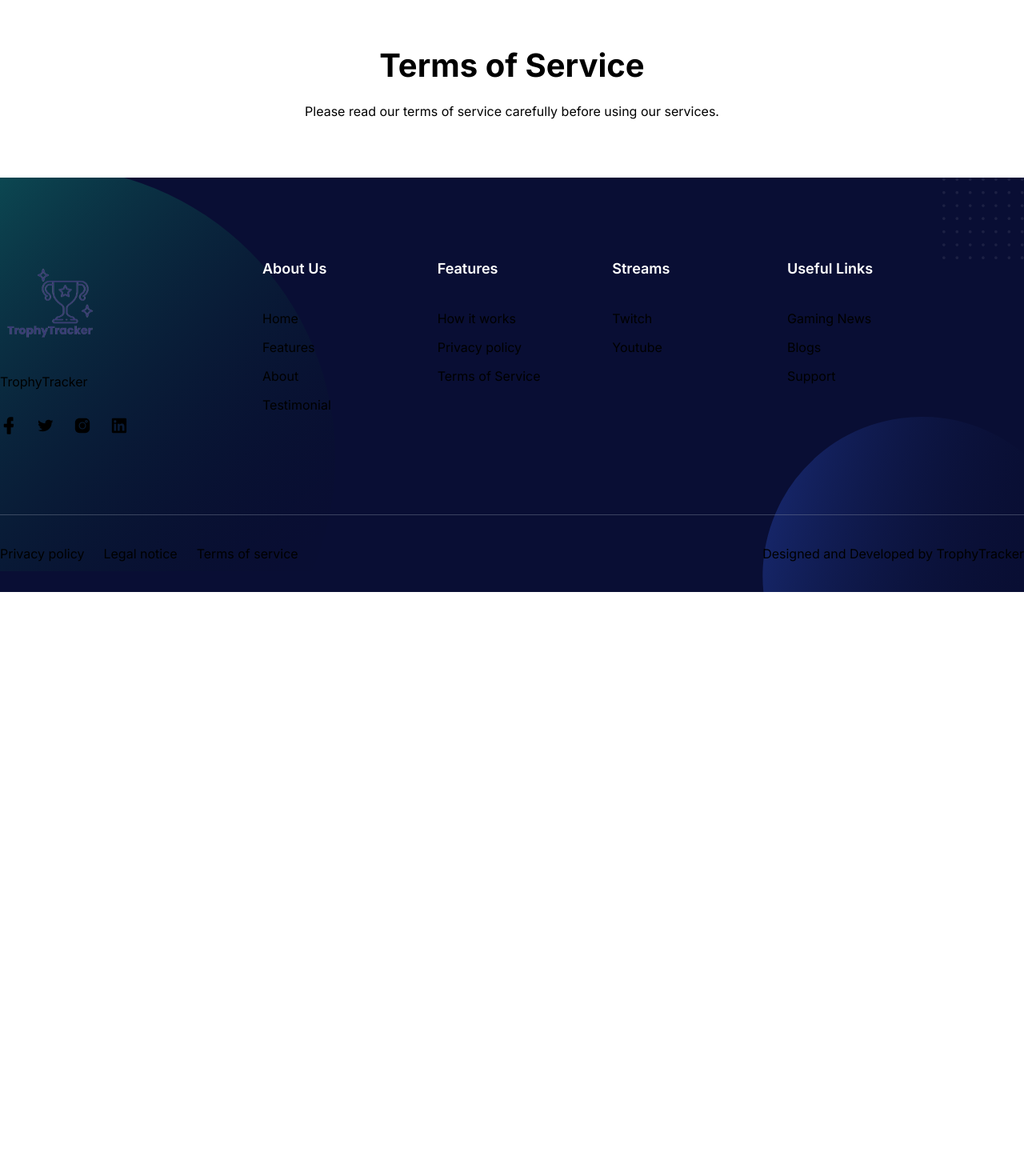
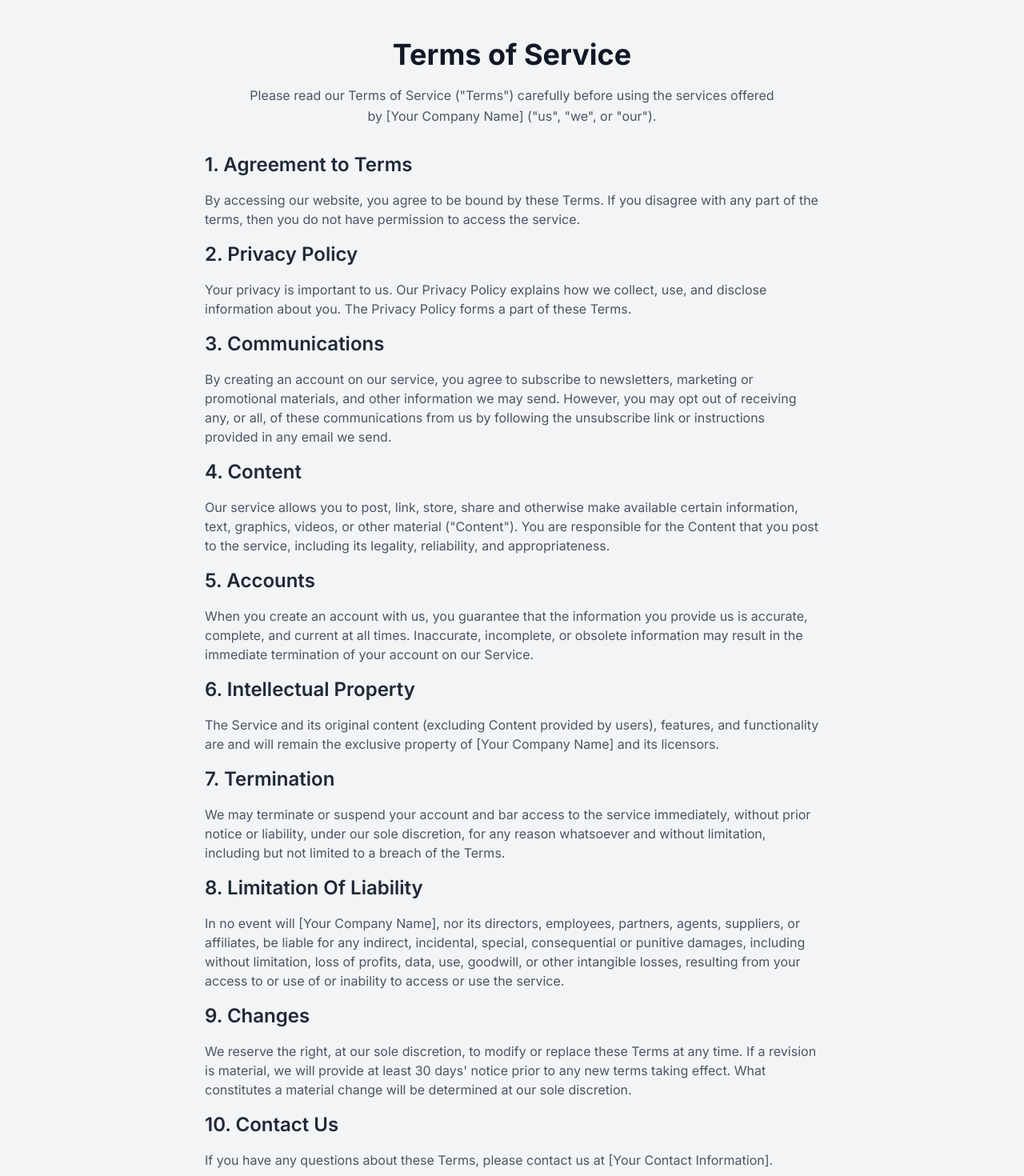
Before and after one commit to WSU-4110/TrophyTracker, a Next.js app: page /TermsOfService in a window 1280 px wide. Shown: the part 140-1610 px from the top of the page at 80% size. Before the commit the page ends 880 px from the top, so only its background shows below. Built offline with nearby package versions, Linux system fonts and the light colour scheme; no server answers; what tailgrids would draw is missing.

Commit message:
Fill out Livestream and TOS page

```diff
--- a/src/app/Livestream/page.tsx
+++ b/src/app/Livestream/page.tsx
@@ -3,59 +3,87 @@
 "use client";
 import { useEffect, useState } from "react";
 
+interface VideoStatus {
+  isLoading: boolean;
+  isAvailable: boolean;
+  error: string;
+}
+
 const YouTubeEmbed = () => {
-  const [showVideo, setShowVideo] = useState(false);
+  const [videoStatus, setVideoStatus] = useState<VideoStatus>({
+    isLoading: true,
+    isAvailable: false,
+    error: "",
+  });
 
   useEffect(() => {
-    (async () => {
-      const checkVideoAvailability = async () => {
-        // This would be replaced with actual logic to determine if the video should be shown
-        setShowVideo(true); // For demonstration, we're assuming the video is always available
+    const checkVideoAvailability = async (): Promise<boolean> => {
+      return new Promise((resolve) => setTimeout(() => resolve(true), 2000)); // Simulates a network request
     };
 
-      await checkVideoAvailability();
-    })();
+    checkVideoAvailability()
+      .then((isAvailable) => {
+        setVideoStatus({
+          isLoading: false,
+          isAvailable,
+          error: "",
+        });
+      })
+      .catch(() => {
+        setVideoStatus({
+          isLoading: false,
+          isAvailable: false,
+          error: "Failed to load the video.",
+        });
+      });
   }, []);
 
   return (
     <section
       id="youtube-video"
-      className="relative z-20 overflow-hidden bg-white pb-12 pt-20 dark:bg-dark lg:pb-[90px] lg:pt-[120px]"
+      className="relative z-20 overflow-hidden bg-gray-800 pb-12 pt-20 text-white dark:bg-black lg:pb-20 lg:pt-28"
     >
-      <div className="container">
-        <div className="mb-[60px] text-center">
-          <h2 className="text-3xl font-bold text-gray-800">Featured Video</h2>
-          <p className="mt-4 text-lg text-gray-600">
-            {showVideo
-              ? "Watch our featured video below!"
+      <div className="container mx-auto max-w-7xl px-4 sm:px-6 lg:px-8">
+        <div className="mb-12 text-center">
+          <h2 className="text-4xl font-extrabold tracking-tight">
+            Featured Livestream
+          </h2>
+          <p className="mt-4 text-xl">
+            {videoStatus.isLoading
+              ? "Loading..."
+              : videoStatus.isAvailable
+                ? "Dive into the action below!"
                 : "Video currently unavailable."}
           </p>
         </div>
 
-        {showVideo && (
-          <div
-            style={{
-              position: "relative",
-              paddingBottom: "56.25%" /* 16:9 Aspect Ratio */,
-              height: 0,
-              clear: "both",
-            }}
-          >
+        {videoStatus.isAvailable ? (
+          <div className="flex justify-center">
+            <div className="aspect-w-16 aspect-h-9 w-full max-w-screen-lg">
               <iframe
-              style={{
-                position: "absolute",
-                top: 0,
-                left: 0,
-                width: "100%",
-                height: "100%",
-              }}
-              src="https://www.youtube.com/embed/4xDzrJKXOOY?si=WLKLkbQnLceS6g9X"
+                width="560"
+                height="315"
+                src="https://www.youtube.com/embed/zD15w2465p4?si=fAKuhu2CAEm855rt"
                 title="YouTube video player"
                 frameBorder="0"
                 allow="accelerometer; autoplay; clipboard-write; encrypted-media; gyroscope; picture-in-picture; web-share"
                 referrerPolicy="strict-origin-when-cross-origin"
                 allowFullScreen
               ></iframe>
+            </div>
+          </div>
+        ) : videoStatus.isLoading ? (
+          <div className="flex items-center justify-center">
+            <div
+              className="spinner-border text-lightBlue-500 inline-block h-8 w-8 animate-spin rounded-full border-4"
+              role="status"
+            >
+              <span className="visually-hidden">Loading...</span>
+            </div>
+          </div>
+        ) : (
+          <div className="text-center text-xl text-red-500">
+            {videoStatus.error}
           </div>
         )}
       </div>
--- a/src/app/TermsOfService/page.tsx
+++ b/src/app/TermsOfService/page.tsx
@@ -1,15 +1,122 @@
-import React from 'react';
+import React from "react";
 
 const TermsOfService = () => {
   return (
-    <section id="terms" className="bg-gray-1 pb-8 pt-20 dark:bg-dark-2 lg:pb-[70px] lg:pt-[120px]">
+    <section
+      id="terms"
+      className="bg-gray-100 pb-8 pt-20 dark:bg-gray-800 lg:pb-20 lg:pt-28"
+    >
       <div className="container mx-auto px-4">
-        <h1 className="mb-5 text-3xl font-bold leading-tight text-dark dark:text-white sm:text-[40px] sm:leading-[1.2] text-center">
+        <h1 className="mb-5 text-center text-3xl font-bold leading-tight text-gray-900 dark:text-white sm:text-4xl sm:leading-none">
           Terms of Service
         </h1>
-        <p className="text-base leading-relaxed text-body-color dark:text-dark-6 text-center">
-          Please read our terms of service carefully before using our services.
+        <p className="mx-auto mb-8 max-w-2xl text-center text-base leading-relaxed text-gray-600 dark:text-gray-400">
+          Please read our Terms of Service (&quot;Terms&quot;) carefully before
+          using the services offered by [Your Company Name] (&quot;us&quot;,
+          &quot;we&quot;, or &quot;our&quot;).
         </p>
+
+        <div className="mx-auto max-w-3xl space-y-4">
+          <h2 className="text-2xl font-semibold text-gray-800 dark:text-white">
+            1. Agreement to Terms
+          </h2>
+          <p className="text-gray-600 dark:text-gray-400">
+            By accessing our website, you agree to be bound by these Terms. If
+            you disagree with any part of the terms, then you do not have
+            permission to access the service.
+          </p>
+
+          <h2 className="text-2xl font-semibold text-gray-800 dark:text-white">
+            2. Privacy Policy
+          </h2>
+          <p className="text-gray-600 dark:text-gray-400">
+            Your privacy is important to us. Our Privacy Policy explains how we
+            collect, use, and disclose information about you. The Privacy Policy
+            forms a part of these Terms.
+          </p>
+
+          <h2 className="text-2xl font-semibold text-gray-800 dark:text-white">
+            3. Communications
+          </h2>
+          <p className="text-gray-600 dark:text-gray-400">
+            By creating an account on our service, you agree to subscribe to
+            newsletters, marketing or promotional materials, and other
+            information we may send. However, you may opt out of receiving any,
+            or all, of these communications from us by following the unsubscribe
+            link or instructions provided in any email we send.
+          </p>
+
+          <h2 className="text-2xl font-semibold text-gray-800 dark:text-white">
+            4. Content
+          </h2>
+          <p className="text-gray-600 dark:text-gray-400">
+            Our service allows you to post, link, store, share and otherwise
+            make available certain information, text, graphics, videos, or other
+            material (&quot;Content&quot;). You are responsible for the Content
+            that you post to the service, including its legality, reliability,
+            and appropriateness.
+          </p>
+
+          <h2 className="text-2xl font-semibold text-gray-800 dark:text-white">
+            5. Accounts
+          </h2>
+          <p className="text-gray-600 dark:text-gray-400">
+            When you create an account with us, you guarantee that the
+            information you provide us is accurate, complete, and current at all
+            times. Inaccurate, incomplete, or obsolete information may result in
+            the immediate termination of your account on our Service.
+          </p>
+
+          <h2 className="text-2xl font-semibold text-gray-800 dark:text-white">
+            6. Intellectual Property
+          </h2>
+          <p className="text-gray-600 dark:text-gray-400">
+            The Service and its original content (excluding Content provided by
+            users), features, and functionality are and will remain the
+            exclusive property of [Your Company Name] and its licensors.
+          </p>
+
+          <h2 className="text-2xl font-semibold text-gray-800 dark:text-white">
+            7. Termination
+          </h2>
+          <p className="text-gray-600 dark:text-gray-400">
+            We may terminate or suspend your account and bar access to the
+            service immediately, without prior notice or liability, under our
+            sole discretion, for any reason whatsoever and without limitation,
+            including but not limited to a breach of the Terms.
+          </p>
+
+          <h2 className="text-2xl font-semibold text-gray-800 dark:text-white">
+            8. Limitation Of Liability
+          </h2>
+          <p className="text-gray-600 dark:text-gray-400">
+            In no event will [Your Company Name], nor its directors, employees,
+            partners, agents, suppliers, or affiliates, be liable for any
+            indirect, incidental, special, consequential or punitive damages,
+            including without limitation, loss of profits, data, use, goodwill,
+            or other intangible losses, resulting from your access to or use of
+            or inability to access or use the service.
+          </p>
+
+          <h2 className="text-2xl font-semibold text-gray-800 dark:text-white">
+            9. Changes
+          </h2>
+          <p className="text-gray-600 dark:text-gray-400">
+            We reserve the right, at our sole discretion, to modify or replace
+            these Terms at any time. If a revision is material, we will provide
+            at least 30 days&apos; notice prior to any new terms taking effect.
+            What constitutes a material change will be determined at our sole
+            discretion.
+          </p>
+
+          <h2 className="text-2xl font-semibold text-gray-800 dark:text-white">
+            10. Contact Us
+          </h2>
+          <p className="text-gray-600 dark:text-gray-400">
+            If you have any questions about these Terms, please contact us at
+            [Your Contact Information].
+          </p>
+        </div>
       </div>
     </section>
   );
```
Also changed, not shown: src/app/livestream/youtube.tsx (+59 -31 lines). Lines whose indentation alone changed are shown as unchanged.
